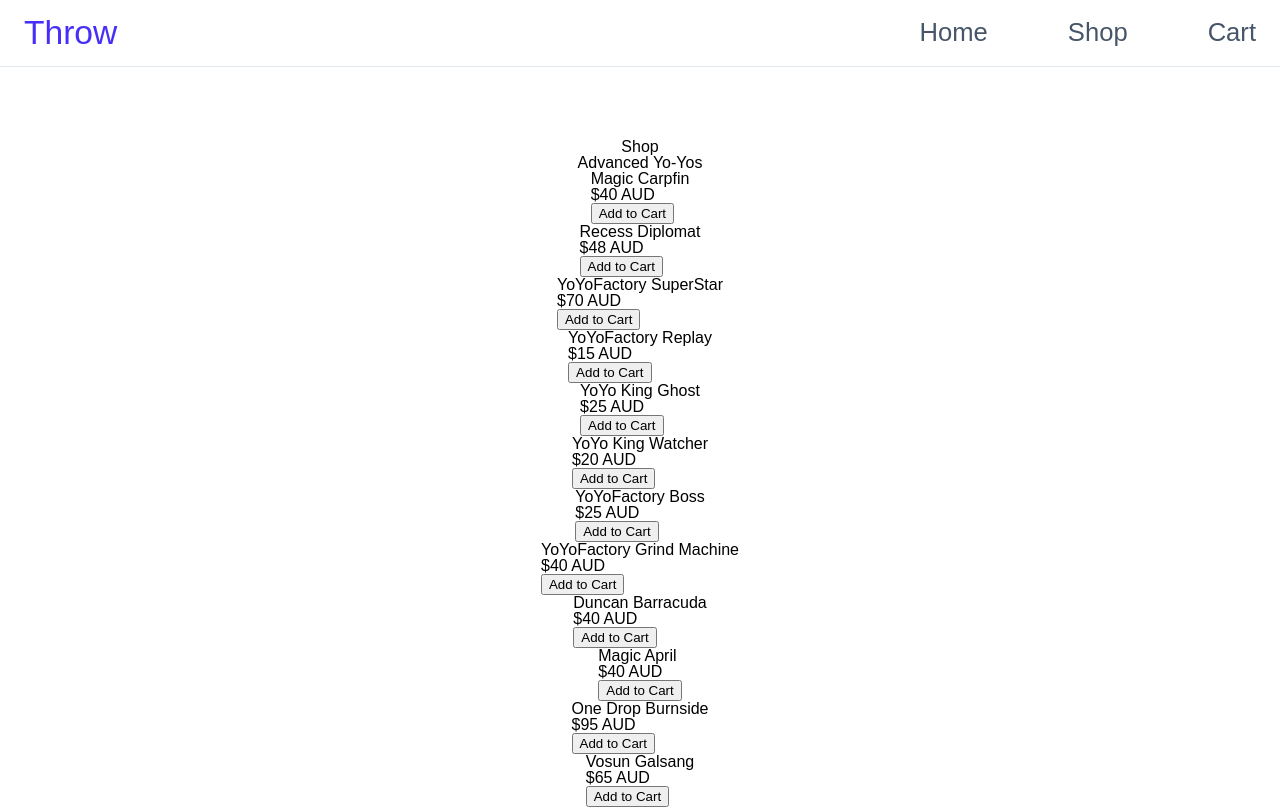
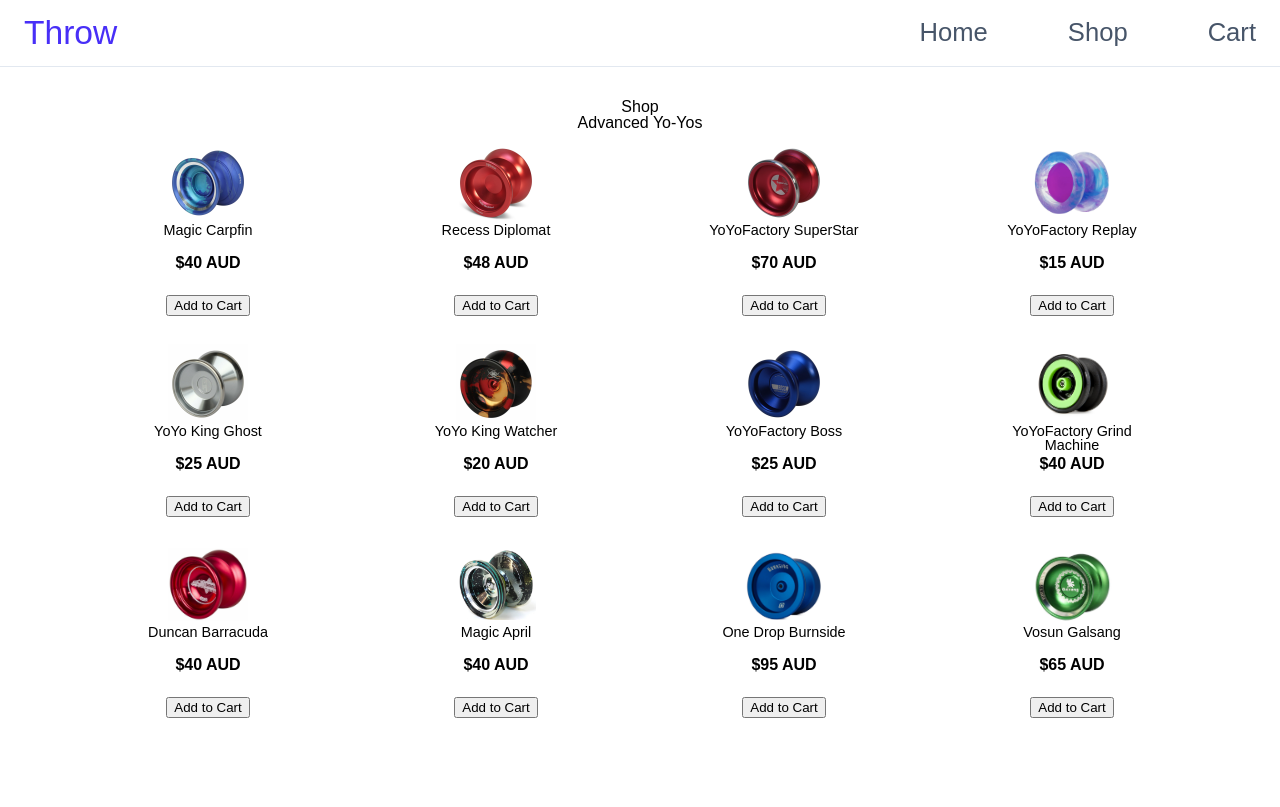
Before and after one commit to daniel-moderiano/shopping-cart, a React (Create React App) app: page /shop in a window 1280 px wide. Built offline with nearby package versions, Linux system fonts and the light colour scheme.

Commit message:
Add grid styling and product card styling

```diff
--- a/src/components/ShopCard.js
+++ b/src/components/ShopCard.js
@@ -3,7 +3,9 @@
 const ShopCard = ({ name, price, id, handleClick, product, src }) => {
   return (
     <div className="product">
-      {/* <img className="product__img" src={src} alt="Yo-Yo" /> */}
+      <div className="product__img-container">
+        <img className="product__img" src={src} alt="Yo-Yo" />
+      </div>
       <h3 className="product__name">{name}</h3>
       <div className="product__price">${price} AUD</div>
       <div className="product__overlay">
--- a/src/styles/App.css
+++ b/src/styles/App.css
@@ -11,7 +11,7 @@
   /* background: #f1f1f1; */
 }
 
-/* MAIN AND SHARED STYLING */
+/* MAIN AND NAV STYLING */
 
 .App {
   position: relative;
@@ -23,7 +23,7 @@
   align-items: center;
   flex-direction: column;
   width: 100%;
-  padding-top: 4.5rem;
+  padding-top: 2rem;
 }
 
 .header {
@@ -85,6 +85,7 @@
   color: #482ff7;
 }
 
+
 /* SHOP COMPONENT */
 
 .shop {
@@ -98,17 +99,41 @@
 .products {
   width: 90%;
   display: grid;
-  grid-template-rows: 1fr;
-  grid-template-columns: 1fr;
+  grid-template-columns: 1fr 1fr;
 }
 
 .product {
   place-self: center;
+  display: flex;
+  flex-direction: column;
+  align-items: center;
+  /* border: 1px solid black; */
+  width: 150px;
+  padding: 0.75rem 0 1rem 0;
+  text-align: center;
+}
+
+.product__img-container {
+  width: 80px;
+  height: 80px;
+  display: flex;
+  align-items: center;
+  justify-content: center;
 }
 
 .product__img {
-  width: 150px;
+  width: 100%;
   height: auto;
+}
+
+.product__name {
+  height: 2rem;
+  font-size: 0.9rem;
+}
+
+.product__price {
+  font-weight: bold;
+  margin-bottom: 1.5rem;
 }
 
 .quantity__input--error {
@@ -167,5 +192,34 @@
   .hamburger.active .bar:nth-child(3) {
       transform: translateY(-8px) rotate(-45deg);
   }
+}
 
+/* Portrait phone */
+@media (max-width: 480px) {
+  /* Set product columns to max 2 */
+  .products {
+    width: 90%;
+    display: grid;
+    grid-template-columns: 1fr 1fr;
+  }
 }
+
+/* Landscape tablet and smaller desktop */
+@media (min-width: 768px) and (max-width: 1200px) {
+  .products {
+    width: 90%;
+    display: grid;
+    grid-template-columns: 1fr 1fr 1fr;
+  }
+}
+
+/* Desktop */
+@media (min-width: 1200px) {
+  .products {
+    width: 90%;
+    display: grid;
+    grid-template-columns: 1fr 1fr 1fr 1fr;
+  }
+
+  /* Change product/img size for the larger screens */
+}
```
